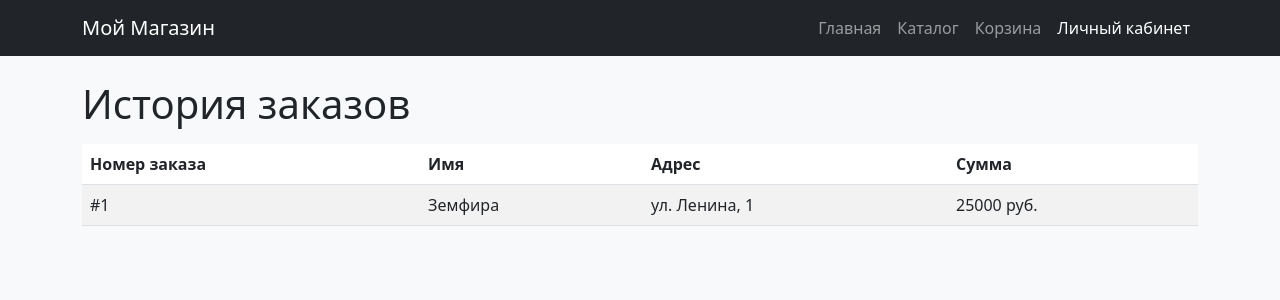
After one commit to asanalievazemfira20/flask-shop-practice, a Flask app: page /profile in a window 1280 px wide. The commit adds this page. Shown: the top 300 px of the page. Run offline with Flask 3, Linux system fonts and the light colour scheme.

Commit message:
Добавлен личный кабинет и история заказов

```diff
--- a/app.py
+++ b/app.py
@@ -14,7 +14,12 @@ class Product(db.Model):
     name = db.Column(db.String(100), nullable=False)
     price = db.Column(db.Integer, nullable=False)
     description = db.Column(db.Text, nullable=True)
-
+class Order(db.Model):
+    id = db.Column(db.Integer, primary_key=True)
+    user_name = db.Column(db.String(100), nullable=False)
+    address = db.Column(db.String(200), nullable=False)
+    phone = db.Column(db.String(20), nullable=False)
+    total = db.Column(db.Integer, nullable=False)
 @app.route('/')
 def home():
     # Получаем все товары из базы
@@ -49,17 +54,33 @@ def cart():
 
     return render_template('cart.html', products=products, total=total)
 @app.route('/checkout', methods=['GET', 'POST'])
+@app.route('/checkout', methods=['GET', 'POST'])
 def checkout():
     if request.method == 'POST':
-        # При успешном заказе очищаем корзину
+        name = request.form.get('name')
+        address = request.form.get('address')
+        phone = request.form.get('phone')
+
+        cart_ids = session.get('cart', [])
+        products = Product.query.filter(Product.id.in_(cart_ids)).all()
+        total = sum(p.price for p in products)
+
+        # Сохраняем заказ в базе
+        new_order = Order(user_name=name, address=address, phone=phone, total=total)
+        db.session.add(new_order)
+        db.session.commit()
+
         session.pop('cart', None)
         return "<h1>Спасибо за заказ! Мы свяжемся с вами.</h1><a href='/'>На главную</a>"
 
-    # Если это GET-запрос, показываем форму
     cart_ids = session.get('cart', [])
     products = Product.query.filter(Product.id.in_(cart_ids)).all()
     total = sum(p.price for p in products)
     return render_template('checkout.html', total=total)
+@app.route('/profile')
+def profile():
+    orders = Order.query.all()
+    return render_template('profile.html', orders=orders)
 if __name__ == '__main__':
     with app.app_context():
         db.create_all()
--- a/templates/cart.html
+++ b/templates/cart.html
@@ -13,6 +13,7 @@
                 <a class="nav-link" href="/">Главная</a>
                 <a class="nav-link" href="/catalog">Каталог</a>
                 <a class="nav-link active" href="/cart">Корзина</a>
+                <a class="nav-link" href="/profile">Личный кабинет</a>
             </div>
         </div>
     </nav>
--- a/templates/catalog.html
+++ b/templates/catalog.html
@@ -12,6 +12,7 @@
             <div class="navbar-nav">
                 <a class="nav-link" href="/">Главная</a>
                 <a class="nav-link active" href="/catalog">Каталог</a>
+                <a class="nav-link" href="/profile">Личный кабинет</a>
             </div>
         </div>
     </nav>
--- a/templates/checkout.html
+++ b/templates/checkout.html
@@ -13,6 +13,7 @@
                 <a class="nav-link" href="/">Главная</a>
                 <a class="nav-link" href="/catalog">Каталог</a>
                 <a class="nav-link" href="/cart">Корзина</a>
+                <a class="nav-link" href="/profile">Личный кабинет</a>
             </div>
         </div>
     </nav>
--- a/templates/index.html
+++ b/templates/index.html
@@ -15,6 +15,7 @@
             <div class="navbar-nav">
                 <a class="nav-link" href="/">Главная</a>
                 <a class="nav-link" href="/catalog">Каталог</a>
+                <a class="nav-link" href="/profile">Личный кабинет</a>
             </div>
         </div>
     </nav>
--- /dev/null
+++ b/templates/profile.html
@@ -0,0 +1,49 @@
+<!DOCTYPE html>
+<html lang="ru">
+<head>
+    <meta charset="UTF-8">
+    <title>Личный кабинет</title>
+    <link href="https://cdn.jsdelivr.net/npm/bootstrap@5.3.0/dist/css/bootstrap.min.css" rel="stylesheet">
+</head>
+<body class="bg-light">
+    <nav class="navbar navbar-expand-lg navbar-dark bg-dark">
+        <div class="container">
+            <a class="navbar-brand" href="/">Мой Магазин</a>
+            <div class="navbar-nav">
+                <a class="nav-link" href="/">Главная</a>
+                <a class="nav-link" href="/catalog">Каталог</a>
+                <a class="nav-link" href="/cart">Корзина</a>
+                <a class="nav-link active" href="/profile">Личный кабинет</a>
+            </div>
+        </div>
+    </nav>
+
+    <div class="container mt-4">
+        <h1>История заказов</h1>
+        {% if orders %}
+            <table class="table table-striped mt-3">
+                <thead>
+                    <tr>
+                        <th>Номер заказа</th>
+                        <th>Имя</th>
+                        <th>Адрес</th>
+                        <th>Сумма</th>
+                    </tr>
+                </thead>
+                <tbody>
+                    {% for order in orders %}
+                    <tr>
+                        <td>#{{ order.id }}</td>
+                        <td>{{ order.user_name }}</td>
+                        <td>{{ order.address }}</td>
+                        <td>{{ order.total }} руб.</td>
+                    </tr>
+                    {% endfor %}
+                </tbody>
+            </table>
+        {% else %}
+            <div class="alert alert-info">У вас пока нет заказов.</div>
+        {% endif %}
+    </div>
+</body>
+</html>
```
Also changed, not shown: instance/shop.db.
